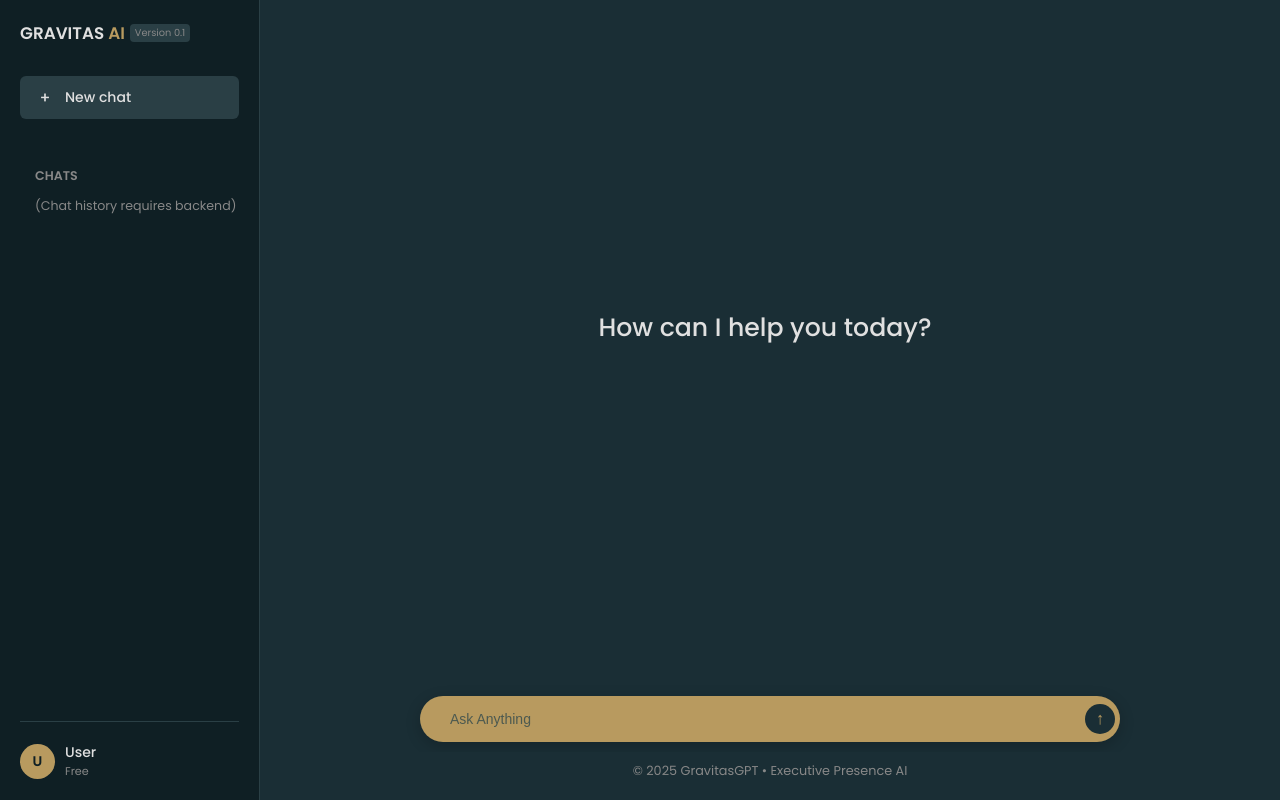
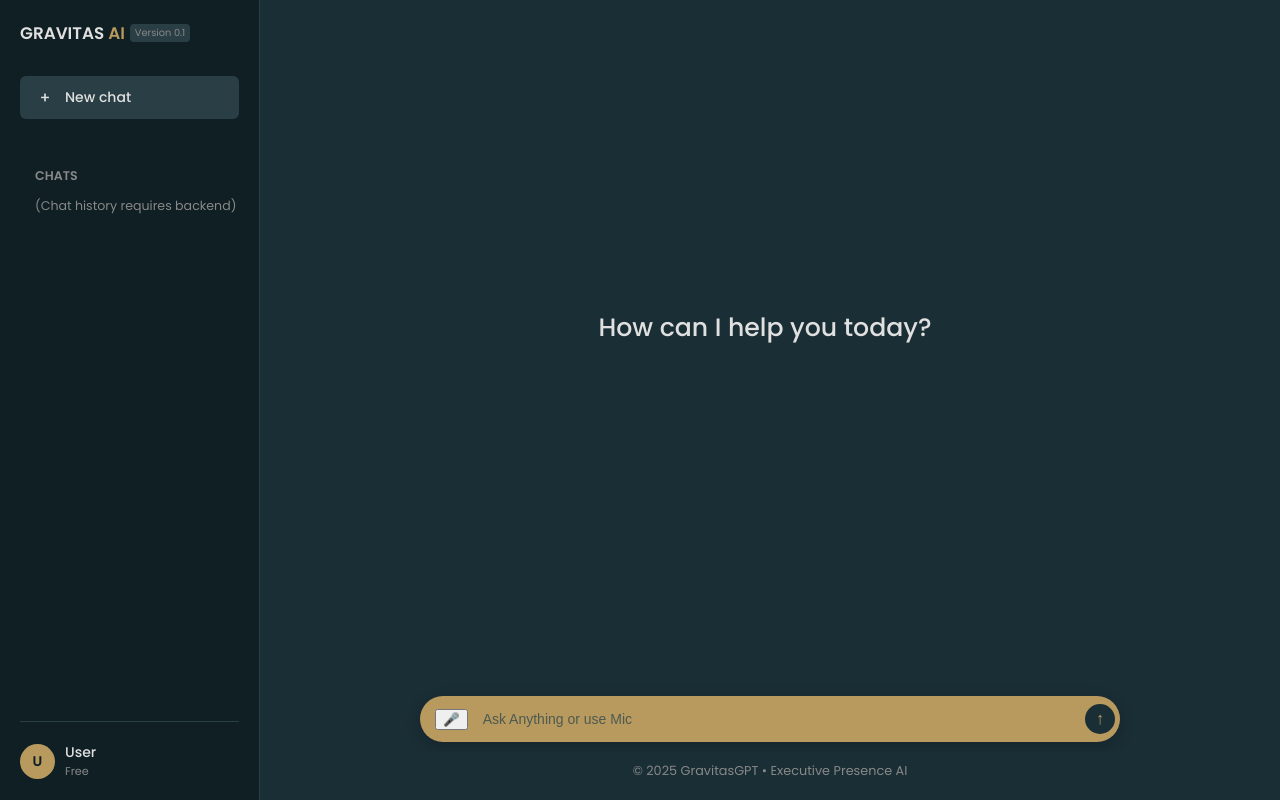
Before and after one commit to tabraiz-2005/Gravitas_open_AI, a Flask app: page / in a window 1280 px wide. Run offline with Flask 3, Linux system fonts and the light colour scheme.

Commit message:
Update index.html

```diff
--- a/templates/index.html
+++ b/templates/index.html
@@ -8,7 +8,7 @@
     <link rel="preconnect" href="https://fonts.googleapis.com">
     <link rel="preconnect" href="https://fonts.gstatic.com" crossorigin>
     <link href="https://fonts.googleapis.com/css2?family=Poppins:wght@300;400;500;600&display=swap" rel="stylesheet">
-</head>
+    </head>
 <body>
     <div class="app-container">
         <aside class="sidebar">
@@ -36,16 +36,17 @@
 
         <main class="main-content">
             <header class="main-header">
-                <div></div> <div></div>
+                 <div></div> <div></div>
             </header>
 
             <div class="chat-area">
                 <div id="messages" class="messages">
                      <div class="welcome-message">How can I help you today?</div>
-                     </div>
+                </div>
 
                  <form id="chatForm" class="input-container">
-                    <input type="text" id="messageInput" placeholder="Ask Anything" autocomplete="off">
+                    <button type="button" id="micButton" class="btn-mic" title="Start voice input">🎤</button>
+                    <input type="text" id="messageInput" placeholder="Ask Anything or use Mic" autocomplete="off">
                     <button type="submit" id="sendButton" class="btn-send">&uarr;</button>
                 </form>
             </div>
```
